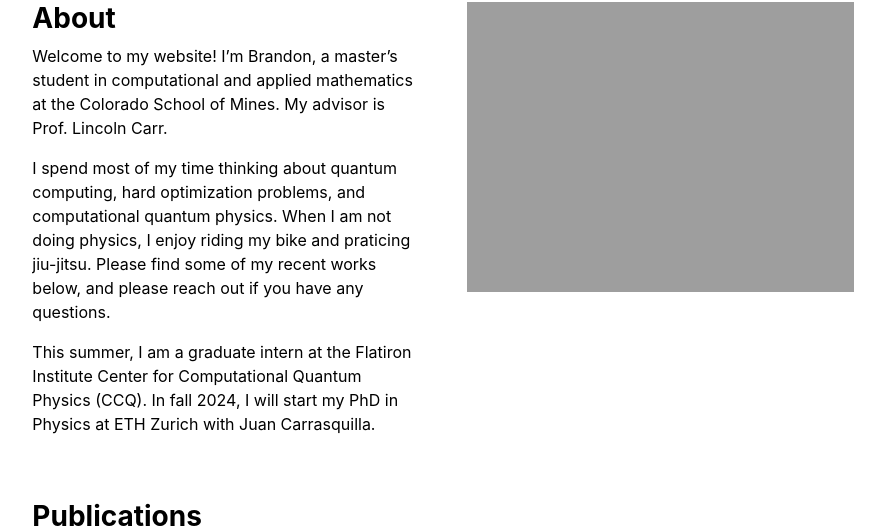
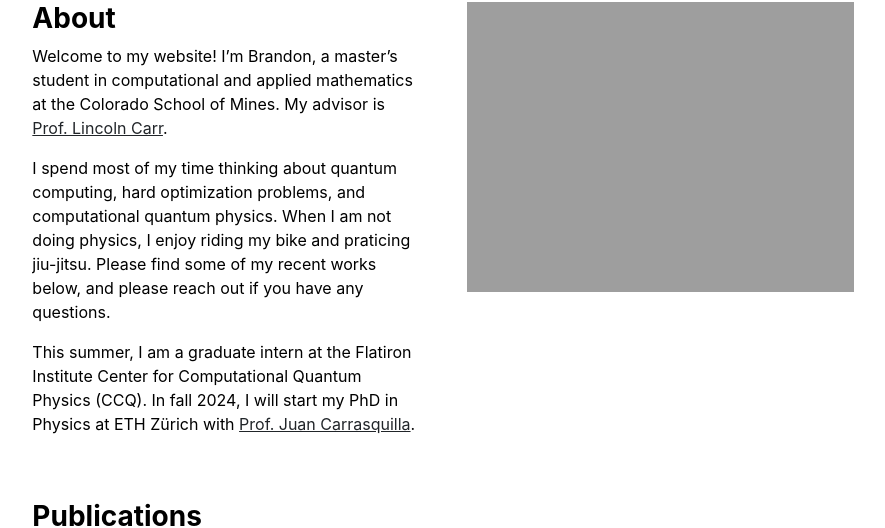
Before and after one commit to bartonbrandon/bartonbrandon.github.io, a Jekyll site: the page built from index.md, in a window 1280 px wide. Shown: the part 171-699 px from the top of the page, without its empty margins (197-1082 px from the left). Built offline with Jekyll 4.4.1, drawn with Linux system fonts in a browser that asks for light colours.

Commit message:
added some links

```diff
--- a/index.md
+++ b/index.md
@@ -3,8 +3,8 @@ layout: home
 title: "Home"
 ---
 
-Welcome to my website! I'm Brandon, a master's student in computational and applied mathematics at the Colorado School of Mines. My advisor is Prof. Lincoln Carr.
+Welcome to my website! I'm Brandon, a master's student in computational and applied mathematics at the Colorado School of Mines. My advisor is [Prof. Lincoln Carr](https://people.mines.edu/lcarr/).
 
 I spend most of my time thinking about quantum computing, hard optimization problems, and computational quantum physics. When I am not doing physics, I enjoy riding my bike and praticing jiu-jitsu. Please find some of my recent works below, and please reach out if you have any questions.
 
-This summer, I am a graduate intern at the Flatiron Institute Center for Computational Quantum Physics (CCQ). In fall 2024, I will start my PhD in Physics at ETH Zurich with Juan Carrasquilla.
+This summer, I am a graduate intern at the Flatiron Institute Center for Computational Quantum Physics (CCQ). In fall 2024, I will start my PhD in Physics at ETH Zürich with [Prof. Juan Carrasquilla](https://www.phys.ethz.ch/the-department/people/person-detail.MzM2NzEw.TGlzdC81MTUsMTE3MjU5OTI5OQ==.html).
```
